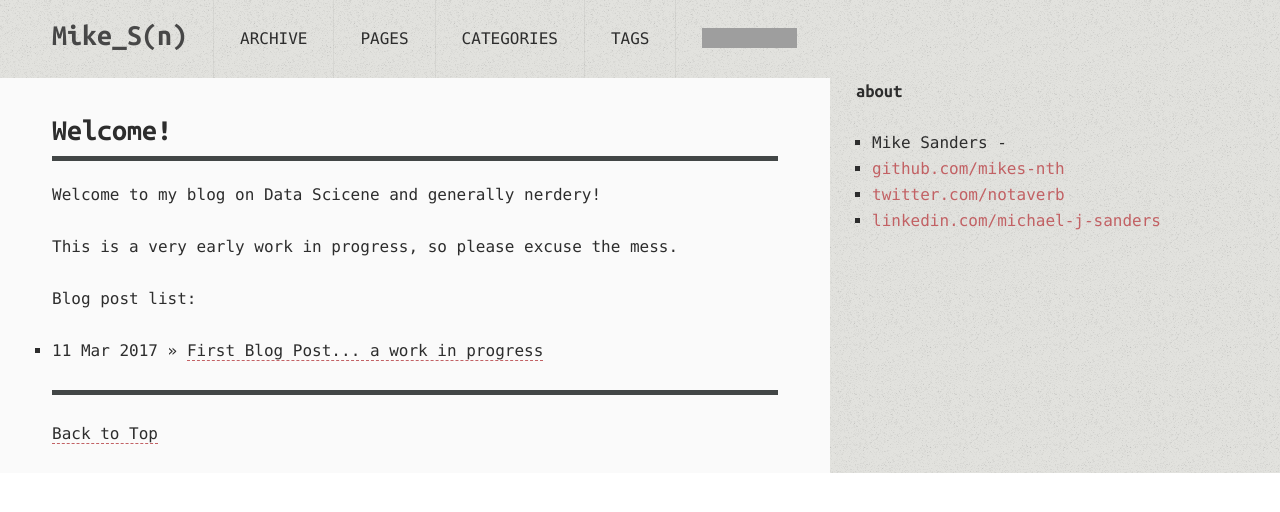
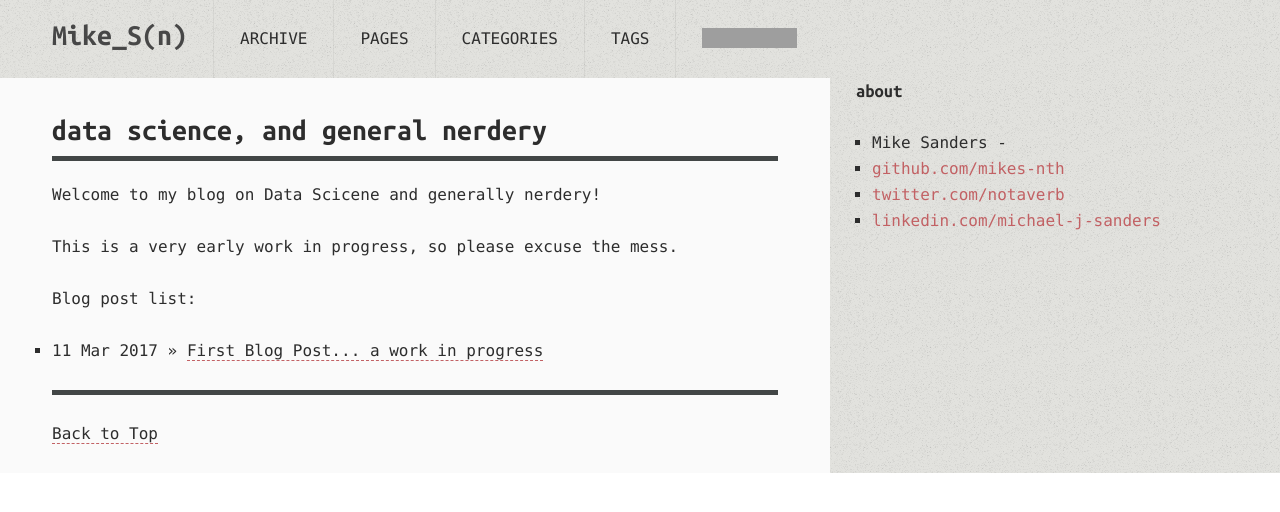
Before and after one commit to MikeS-nth/MikeS-nth.github.io, a Jekyll site: the page built from index.md, in a window 1280 px wide. Shown: the top 512 px of the page. Built offline with Jekyll 4.4.1, drawn with Linux system fonts in a browser that asks for light colours; comment, search, counter and statistics services are not loaded; grey boxes are pictures that could not be loaded.

Commit message:
Update index.md

```diff
--- a/index.md
+++ b/index.md
@@ -1,6 +1,6 @@
 ---
 layout: page
-title: Welcome!
+title: data science, and general nerdery
 tagline: Data Science, and general nerdery
 ---
 {% include JB/setup %}
```
